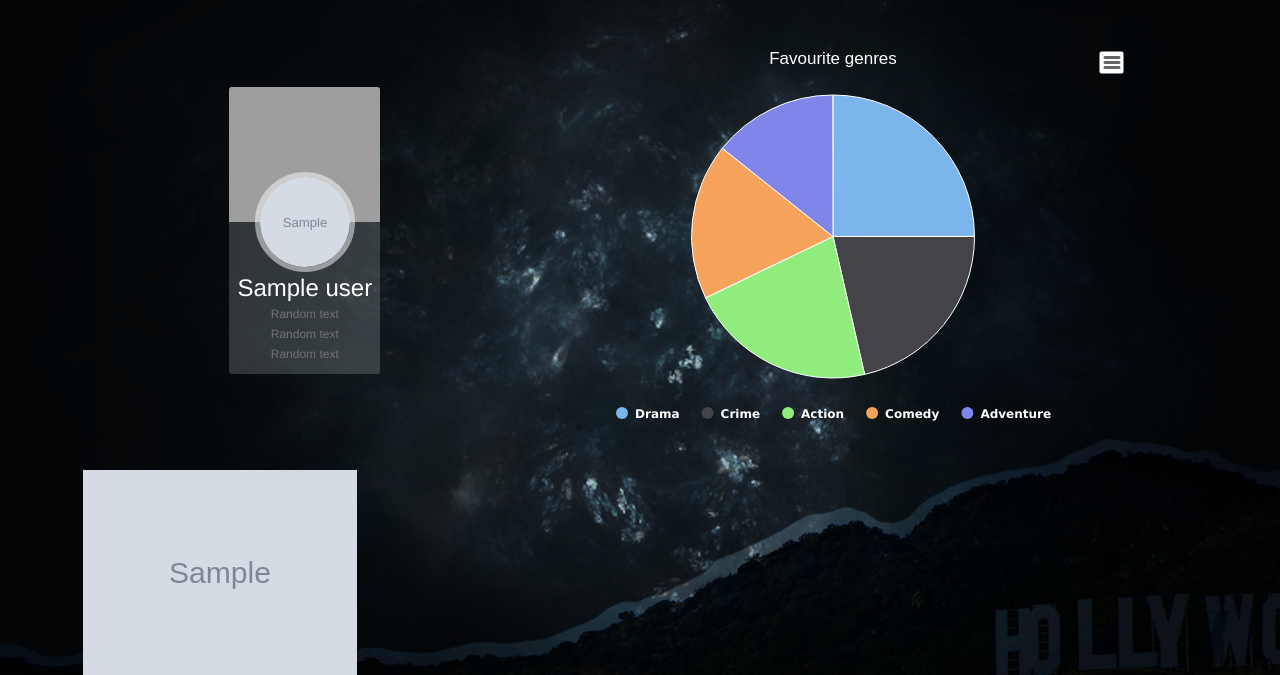
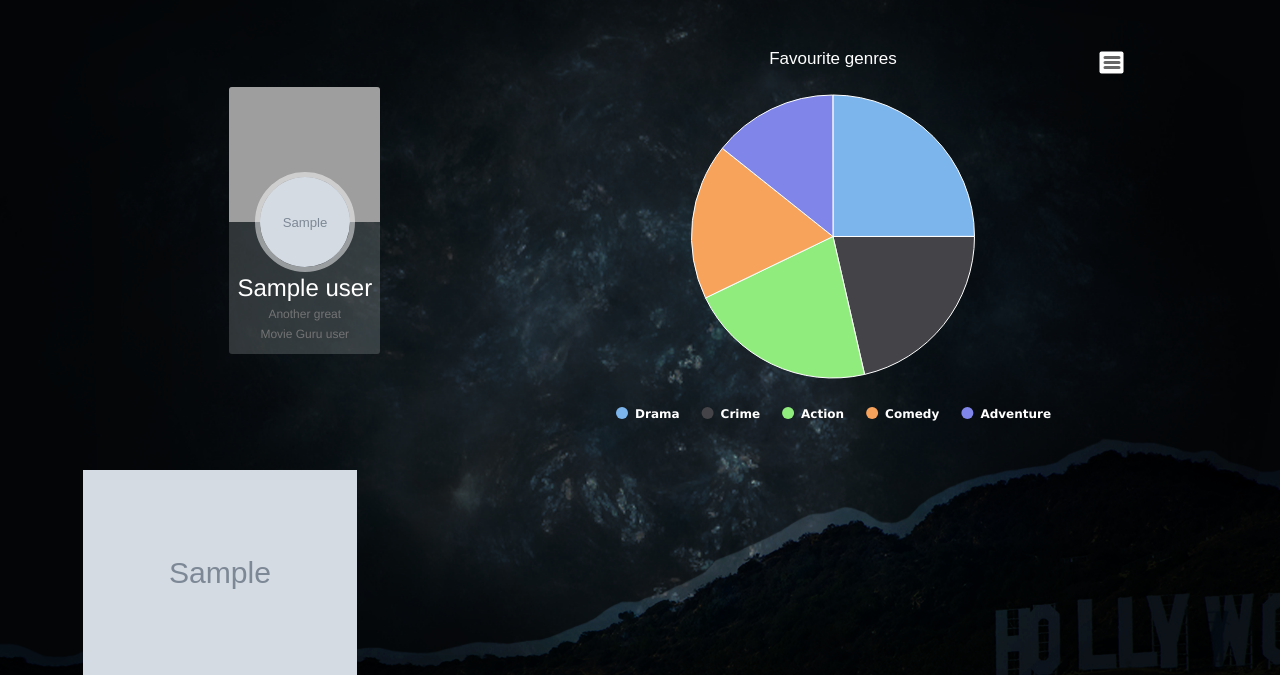
Before and after one commit to idljubicic/MovieGuru, a Flask app: template MovieGuru/MovieGuru/templates/profile.html in a window 1280 px wide. Shown: the part 71-746 px from the top of the page. Run offline with Flask 2, Linux system fonts and the light colour scheme; the template is opened without the code that fills it: most values are stand-ins (such as "Sample title", 1, 10 or a date in 2020); grey boxes marked "Sample" are stand-in pictures; parts of the project's set-up code (start-up, migrations or seed data) failed here and were passed over; some libraries are stand-ins or nearby versions; grey boxes are pictures that could not be loaded.

Commit message:
Fix: Detail background , Profile page
Zazubice

```diff
--- a/MovieGuru/MovieGuru/templates/detail.html
+++ b/MovieGuru/MovieGuru/templates/detail.html
@@ -15,9 +15,9 @@
     <br />
     <br />
     <img src="../static/pictures/imdb-logo.png"  style="width: 6%; height: 4%; margin-right: 10px; margin-bottom: 7px;" >  <span class="movie_details_scores" style="margin-right: 10px;"> {{  movie['imdbRating']  }}/10.0 </span>
-    <img src="../static/pictures/metacritic-logo.png" style="width:12%; height: 3.5%; margin-right: 10px; margin-bottom: 7px;" /> <span class="movie_details_scores" style="margin-right: 10px;"> {{  movie['metascore']  }}/100 </span>
+    <img src="../static/pictures/metacritic-logo.png" style="width:13%; height: 3.5%; margin-right: 10px; margin-bottom: 7px;" /> <span class="movie_details_scores" style="margin-right: 10px;"> {{  movie['metascore']  }}/100 </span>
     <img src="../static/pictures/rotten-tomatoes-logo.png" style="width:6%; height: 6%; margin-right: 10px; margin-bottom: 7px;" /><span class="movie_details_scores" style="margin-right: 10px;"> {{  movie['tomatoMeter']  }}/100 </span>
-    <img src="../static/pictures/tmdb-logo.png" style="width: 16%; height: 5%; margin-right: 10px; margin-bottom: 7px;" /><span class="movie_details_scores" style="margin-right: 10px;"> {{  movie['tmdb_vote_average']  }}/10.0 </span>
+    <img src="../static/pictures/tmdb-logo.png" style="width: 17%; height: 5%; margin-right: 10px; margin-bottom: 7px;" /><span class="movie_details_scores" style="margin-right: 10px;"> {{  movie['tmdb_vote_average']  }}/10.0 </span>
     <hr />
     <span class="detail_body" style="font-size:large">
         {{ movie['overview'] }}
--- a/MovieGuru/MovieGuru/templates/layout.html
+++ b/MovieGuru/MovieGuru/templates/layout.html
@@ -40,7 +40,7 @@
                         <li><a href="{{ url_for('facebook_login') }}"><img border="0" alt="Facebook" src="/static/pictures/facebook-login-blue.png" width="160" height="40">
                             </a></li>
                         {% else %}
-                        <li><a href="{{ url_for('profile') }}"><img border="0" alt="Facebook" src="{{ profile_picture }}" width="40" height="40"></a></li>
+                        <li><a href="{{ url_for('profile') }}"><img border="0" alt="Facebook" src="{{ profile_picture }}" width="38" height="38"></a></li>
                         <li><a href="{{ url_for('logout') }}"><img border="0" alt="Facebook" src="/static/pictures/facebook-logout-blue.png" width="160" height="40">
                             </a></li>
                         {% endif %}
--- a/MovieGuru/MovieGuru/templates/profile.html
+++ b/MovieGuru/MovieGuru/templates/profile.html
@@ -17,9 +17,8 @@
                         <div class="title" style="color: white">
                             {{ user_data['name']}}
                         </div>
-                        <div class="desc">Random text</div>
-                        <div class="desc">Random text</div>
-                        <div class="desc">Random text</div>
+                        <div class="desc">Another great</div>
+                        <div class="desc">Movie Guru user</div>
                     </div>
                 </div>
             </div>
```
Also changed, not shown: MovieGuru/MovieGuru/static/pictures/background4_big.png, 4 other files.
